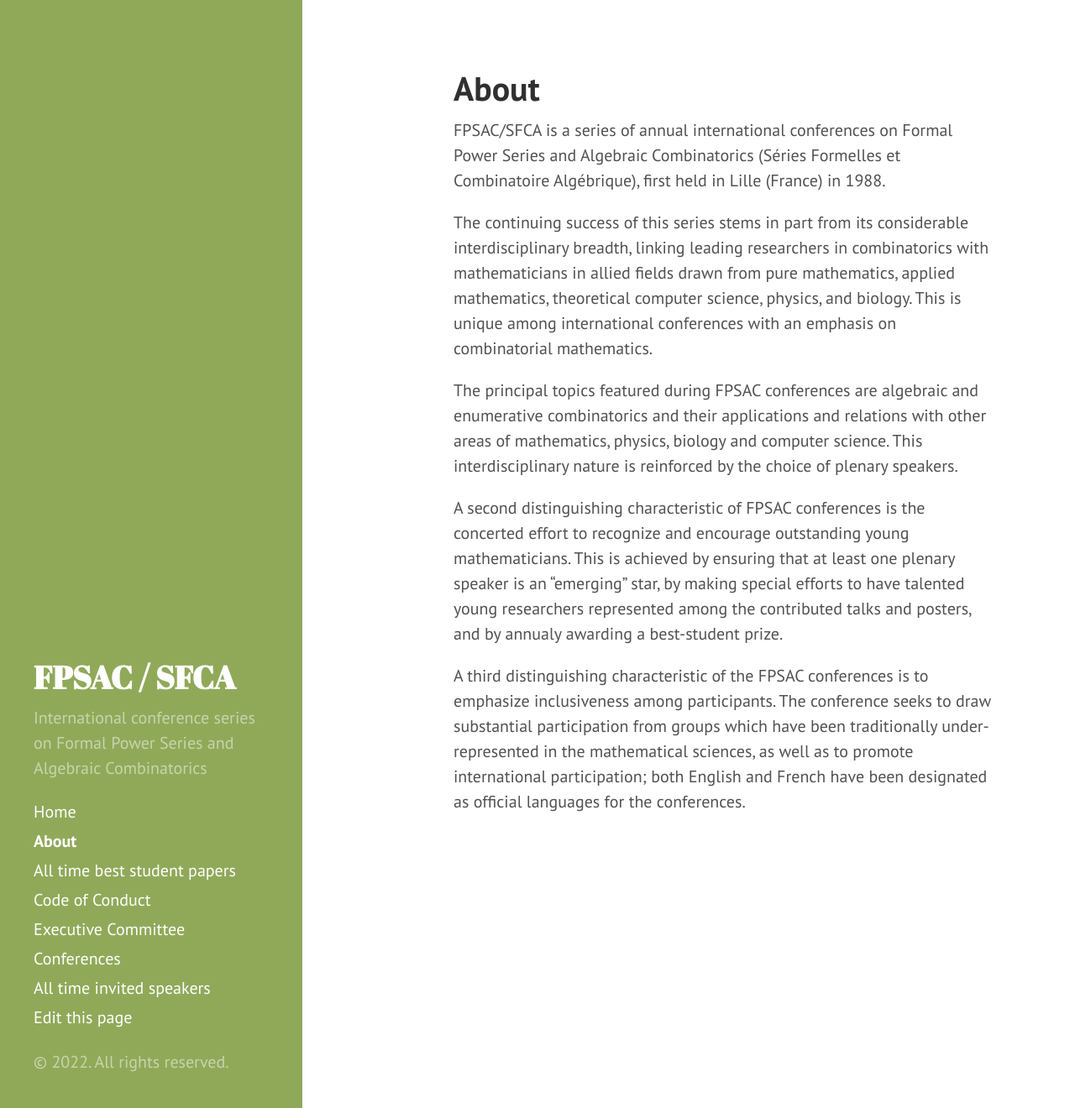
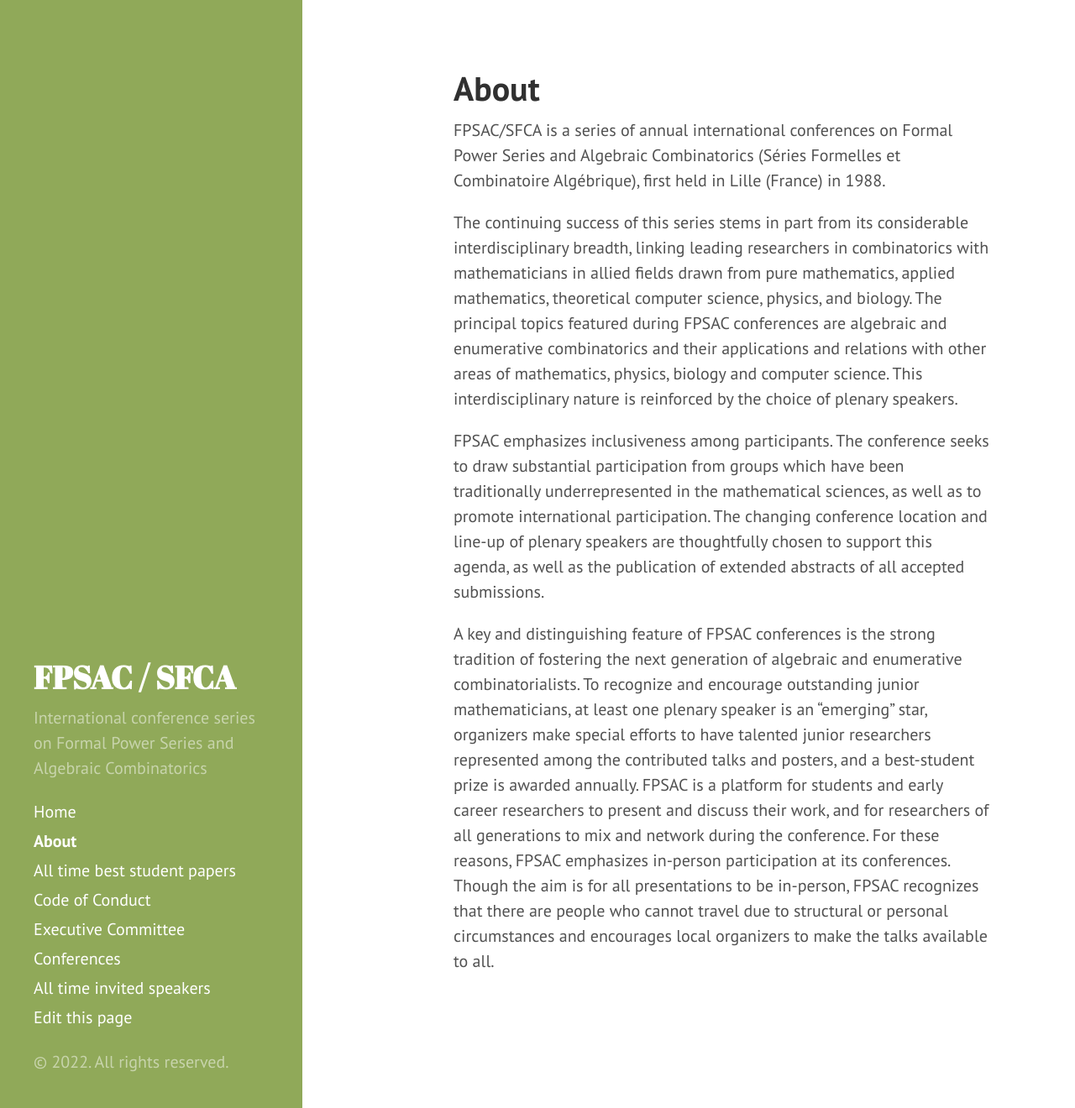
Before and after one commit to FPSAC/FPSAC.github.io, a Jekyll site: the page built from about.md, in a window 1280 px wide and 1320 px high. Shown: the whole window at 84% size. Built offline with Jekyll 4.4.1, drawn with Linux system fonts in a browser that asks for light colours.

Commit message:
modified 'about' according to email discussion insep 2022

```diff
--- a/about.md
+++ b/about.md
@@ -3,34 +3,10 @@ layout: page
 title: About
 ---
 
-FPSAC/SFCA is a series of annual international conferences on Formal
-Power Series and Algebraic Combinatorics (Séries Formelles et
-Combinatoire Algébrique), first held in Lille (France) in 1988.
+FPSAC/SFCA is a series of annual international conferences on Formal Power Series and Algebraic Combinatorics (Séries Formelles et Combinatoire Algébrique), first held in Lille (France) in 1988.
 
-The continuing success of this series stems in part from its
-considerable interdisciplinary breadth, linking leading researchers
-in combinatorics with mathematicians in allied fields
-drawn from pure mathematics, applied mathematics, theoretical computer
-science, physics, and biology. This is unique among international
-conferences with an emphasis on combinatorial mathematics.
+The continuing success of this series stems in part from its considerable interdisciplinary breadth, linking leading researchers in combinatorics with mathematicians in allied fields drawn from pure mathematics, applied mathematics, theoretical computer science, physics, and biology. The principal topics featured during FPSAC conferences are algebraic and enumerative combinatorics and their applications and relations with other areas of mathematics, physics, biology and computer science. This interdisciplinary nature is reinforced by the choice of plenary speakers.
 
-The principal topics featured during FPSAC conferences are algebraic
-and enumerative combinatorics and their applications and relations
-with other areas of mathematics, physics, biology and computer
-science. This interdisciplinary nature is reinforced by the choice of
-plenary speakers.
+FPSAC emphasizes inclusiveness among participants. The conference seeks to draw substantial participation from groups which have been traditionally underrepresented in the mathematical sciences, as well as to promote international participation.  The changing conference location and line-up of plenary speakers are thoughtfully chosen to support this agenda, as well as the publication of extended abstracts of all accepted submissions.
 
-A second distinguishing characteristic of FPSAC conferences is the
-concerted effort to recognize and encourage outstanding young
-mathematicians.  This is achieved by ensuring that at least one
-plenary speaker is an "emerging" star, by making special
-efforts to have talented young researchers represented among the
-contributed talks and posters, and by annualy awarding a best-student
-prize.
-
-A third distinguishing characteristic of the FPSAC conferences is to
-emphasize inclusiveness among participants. The conference seeks to draw
-substantial participation from groups which have been traditionally
-under-represented in the mathematical sciences, as well as to promote
-international participation; both English and French have been
-designated as official languages for the conferences.
+A key and distinguishing feature of FPSAC conferences is the strong tradition of fostering the next generation of algebraic and enumerative combinatorialists.  To recognize and encourage outstanding junior mathematicians,  at least one plenary speaker is an “emerging” star, organizers make special efforts to have talented junior researchers represented among the contributed talks and posters, and a best-student prize is awarded annually.  FPSAC is a platform for students and early career researchers to present and discuss their work, and for researchers of all generations to mix and network during the conference.  For these reasons, FPSAC emphasizes in-person participation at its conferences.  Though the aim is for all presentations to be in-person, FPSAC recognizes that there are people who cannot travel due to structural or personal circumstances and encourages local organizers to make the talks available to all.
```
